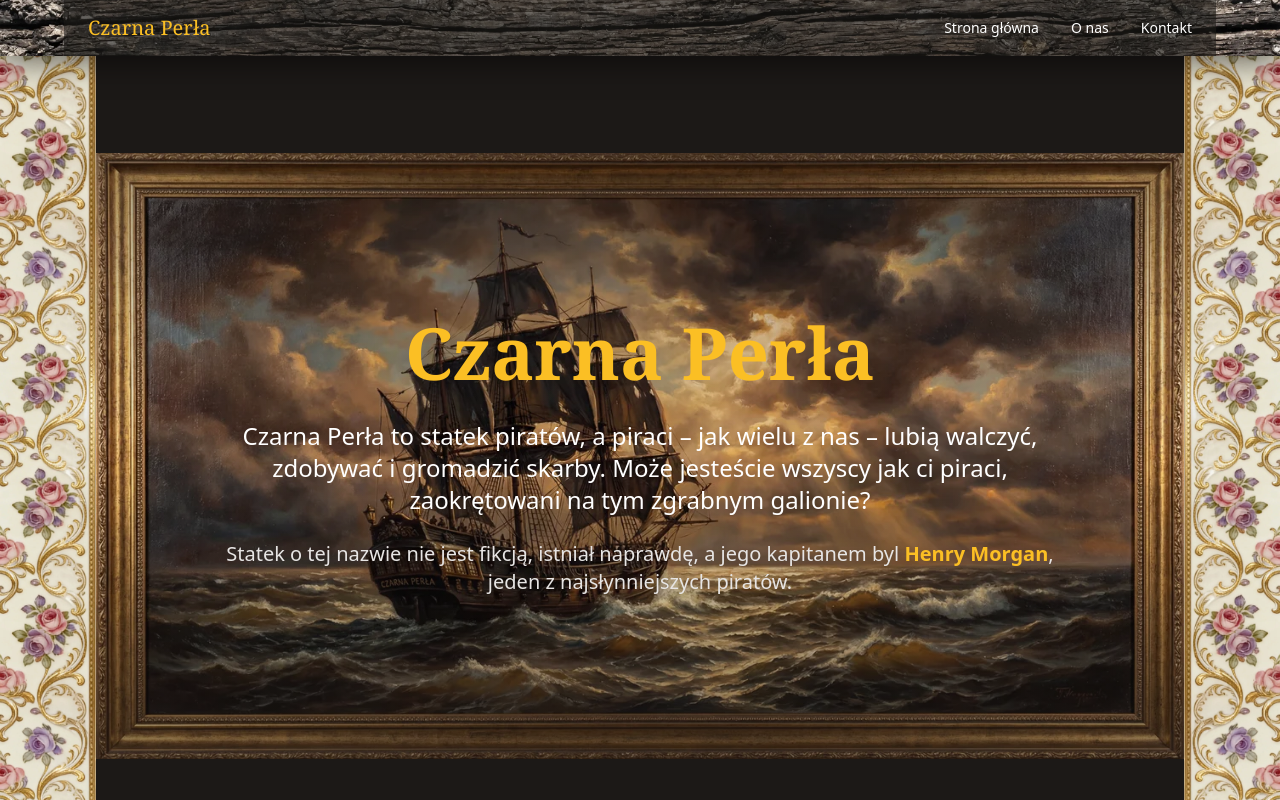
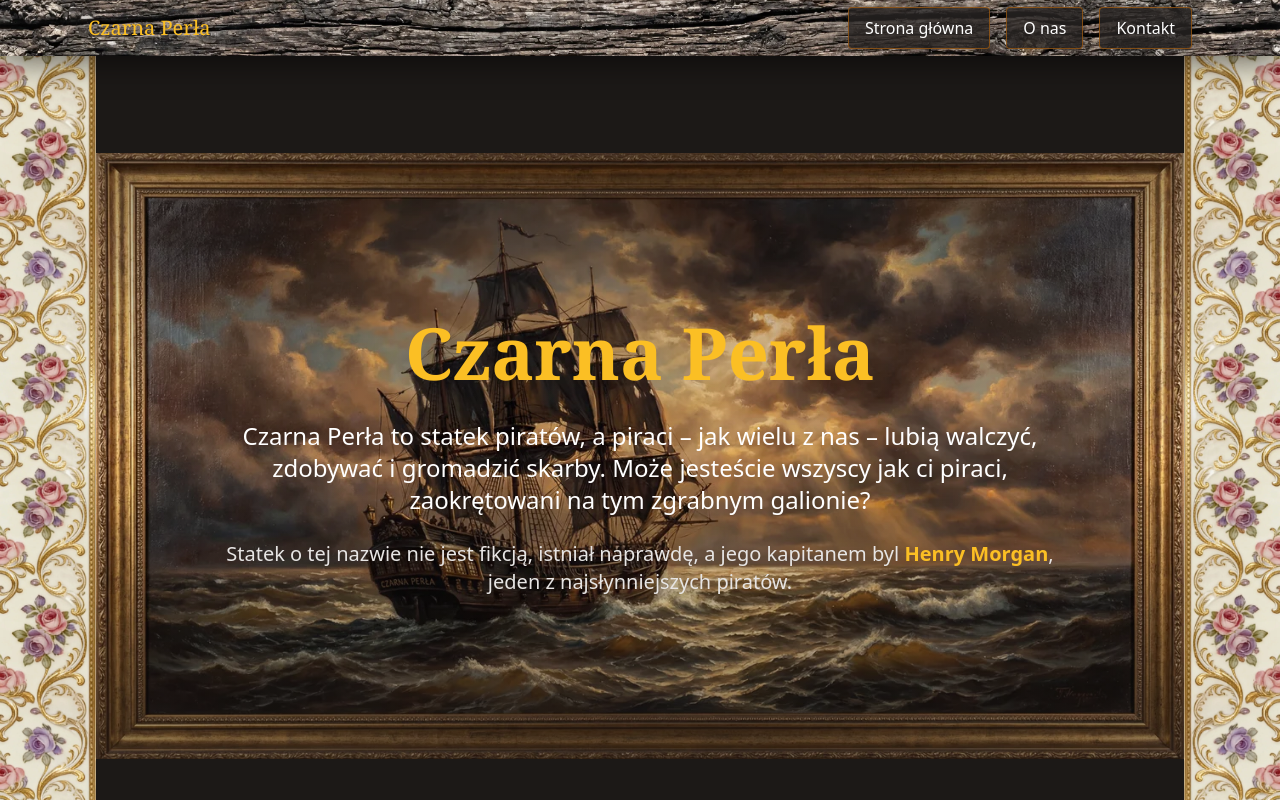
Before and after one commit to MOUVAL/czarnaperelka, a Next.js app: page / in a window 1280 px wide. Shown: the top 800 px of the page. Built offline with nearby package versions, Linux system fonts and the light colour scheme; a web font is replaced by a local one.

Commit message:
Add button-style nav items, remove dark overlay from header
- Removed bg-stone-900/60 overlay from nav
- Nav items now look like buttons with border and bg
- Hover effects on buttons
- Mobile menu also uses button style

```diff
--- a/src/components/layout/Header.tsx
+++ b/src/components/layout/Header.tsx
@@ -16,27 +16,27 @@ export function Header() {
         boxShadow: '0 8px 30px rgba(0,0,0,0.5)'
       }}
     >
-      <nav className="max-w-6xl mx-auto px-6 h-14 flex items-center justify-between bg-stone-900/60">
-        <Link href="/" className="font-serif text-xl text-amber-400">
+      <nav className="max-w-6xl mx-auto px-6 h-14 flex items-center justify-between">
+        <Link href="/" className="font-serif text-xl text-amber-400 drop-shadow-md">
           Czarna Perła
         </Link>
 
-        <button className="md:hidden" onClick={() => setOpen(!open)}>
-          <span className="text-2xl">{open ? "✕" : "☰"}</span>
+        <button className="md:hidden bg-stone-800/80 px-3 py-1 rounded border border-amber-600/50" onClick={() => setOpen(!open)}>
+          <span className="text-lg">{open ? "✕" : "☰"}</span>
         </button>
 
-        <div className="hidden md:flex gap-8 text-sm">
-          <Link href="/" className="hover:text-amber-400">Strona główna</Link>
-          <Link href="/o-nas" className="hover:text-amber-400">O nas</Link>
-          <Link href="/kontakt" className="hover:text-amber-400">Kontakt</Link>
+        <div className="hidden md:flex gap-4">
+          <Link href="/" className="px-4 py-2 bg-stone-800/80 rounded border border-amber-600/50 hover:bg-amber-700/80 hover:border-amber-400 transition-colors drop-shadow-md">Strona główna</Link>
+          <Link href="/o-nas" className="px-4 py-2 bg-stone-800/80 rounded border border-amber-600/50 hover:bg-amber-700/80 hover:border-amber-400 transition-colors drop-shadow-md">O nas</Link>
+          <Link href="/kontakt" className="px-4 py-2 bg-stone-800/80 rounded border border-amber-600/50 hover:bg-amber-700/80 hover:border-amber-400 transition-colors drop-shadow-md">Kontakt</Link>
         </div>
       </nav>
 
       {open && (
-        <div className="md:hidden bg-stone-900/90 px-6 py-4 space-y-3">
-          <Link href="/" className="block hover:text-amber-400" onClick={() => setOpen(false)}>Strona główna</Link>
-          <Link href="/o-nas" className="block hover:text-amber-400" onClick={() => setOpen(false)}>O nas</Link>
-          <Link href="/kontakt" className="block hover:text-amber-400" onClick={() => setOpen(false)}>Kontakt</Link>
+        <div className="md:hidden px-6 py-4 space-y-3">
+          <Link href="/" className="block px-4 py-2 bg-stone-800/90 rounded border border-amber-600/50 hover:bg-amber-700/80 text-center" onClick={() => setOpen(false)}>Strona główna</Link>
+          <Link href="/o-nas" className="block px-4 py-2 bg-stone-800/90 rounded border border-amber-600/50 hover:bg-amber-700/80 text-center" onClick={() => setOpen(false)}>O nas</Link>
+          <Link href="/kontakt" className="block px-4 py-2 bg-stone-800/90 rounded border border-amber-600/50 hover:bg-amber-700/80 text-center" onClick={() => setOpen(false)}>Kontakt</Link>
         </div>
       )}
     </header>
```
